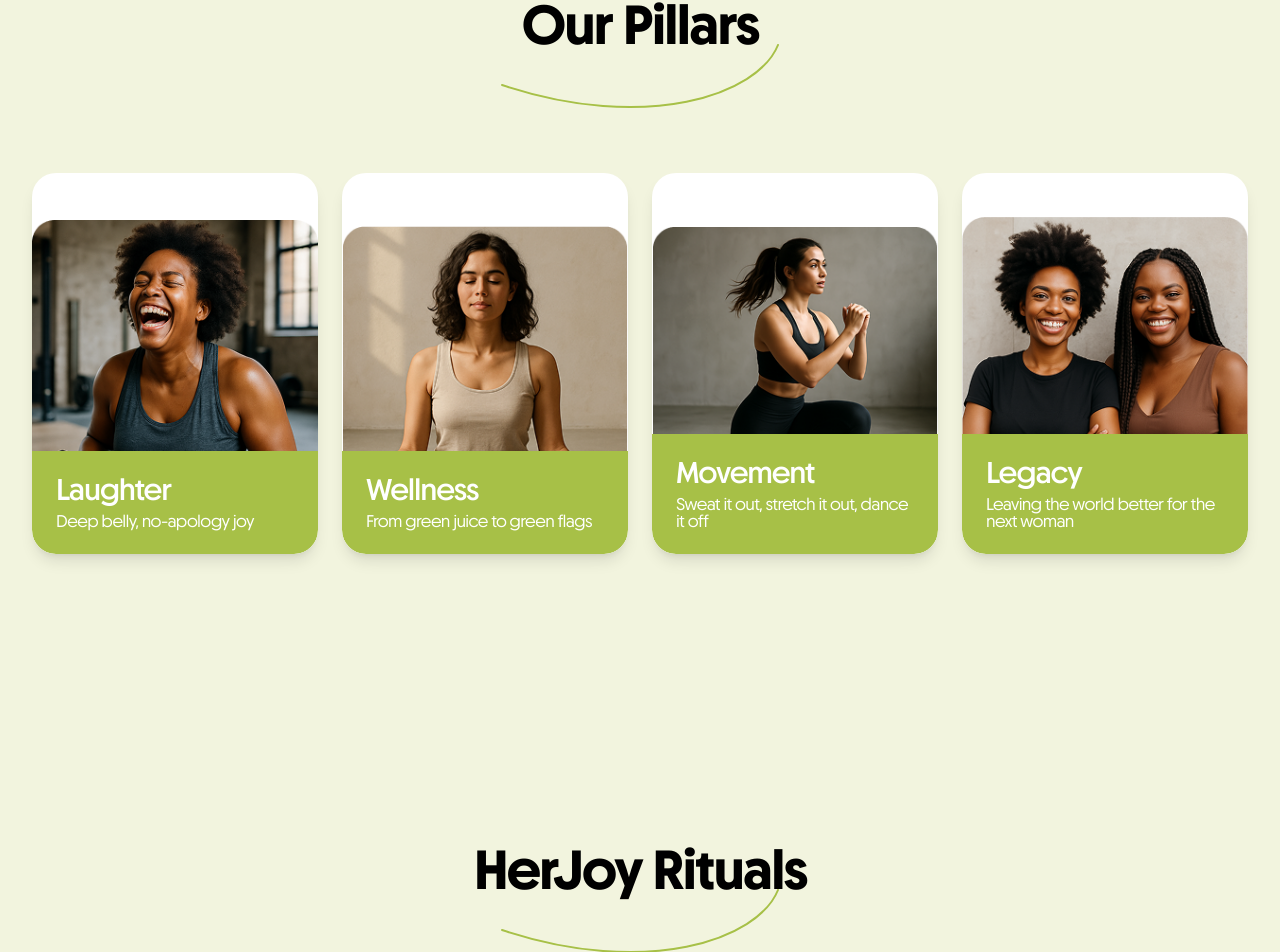
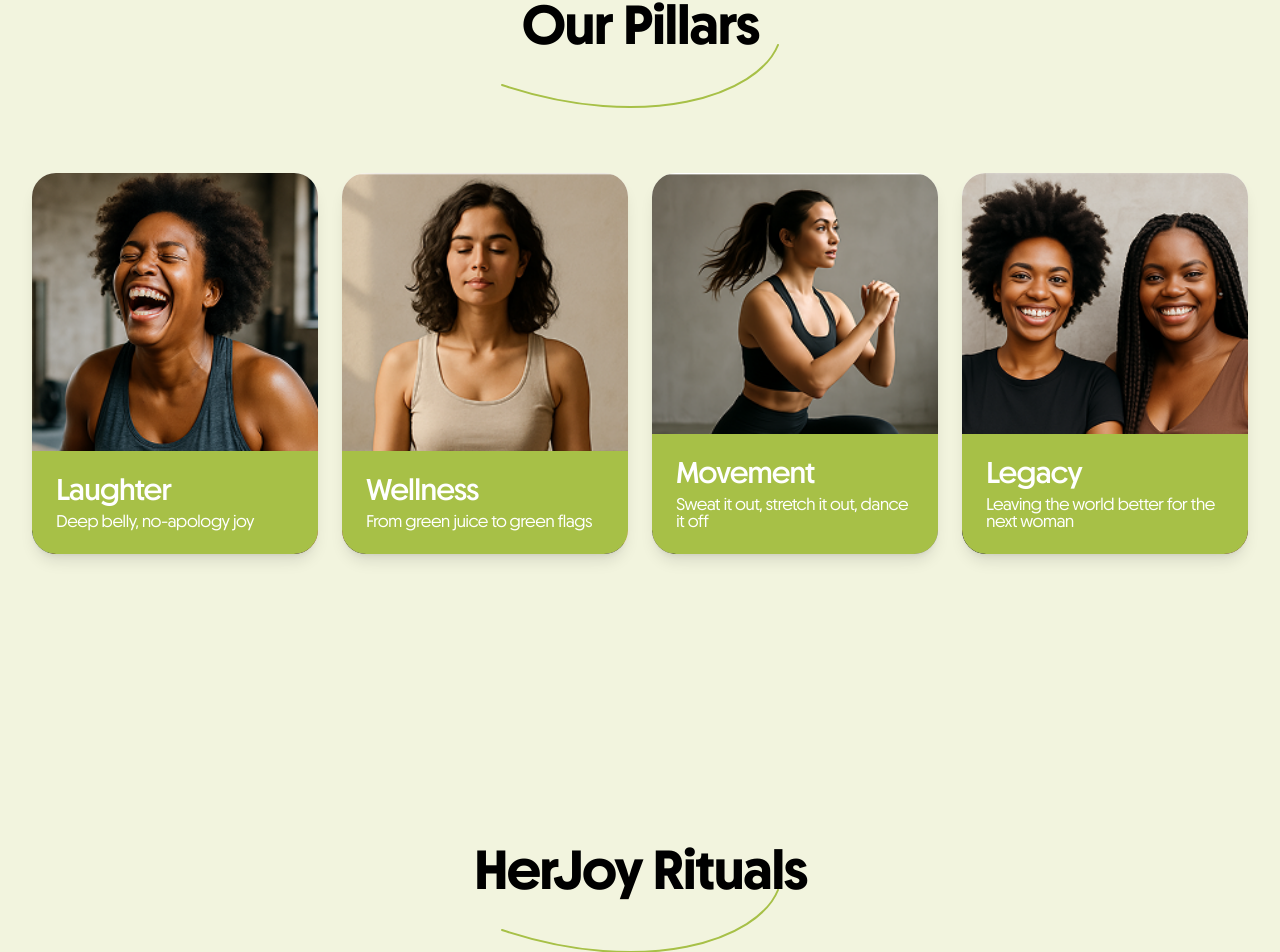
Before and after one commit to emmaagwu/herjoy, a Next.js app: page / in a window 1280 px wide. Shown: the part 2326-3278 px from the top of the page. Built offline with nearby package versions, Linux system fonts and the light colour scheme; a web font is replaced by a local one.

Commit message:
Change image class from 'object-contain' to 'object-cover' in Pillar component

```diff
--- a/src/components/pillar.tsx
+++ b/src/components/pillar.tsx
@@ -130,7 +130,7 @@
                 <img
                   src={pillar.image || "/placeholder.svg"}
                   alt={pillar.title}
-                  className="w-full h-full object-contain transition-transform duration-700 ease-out group-hover:scale-110"
+                  className="w-full h-full object-cover transition-transform duration-700 ease-out group-hover:scale-110"
                 />
                 <div className="absolute bottom-0 left-0 right-0 bg-[#A7C047] p-6 rounded-b-3xl transition-all duration-500 ease-out group-hover:bg-[#8FA038]">
                   <h3 className="font-[Chopin] font-semibold text-[30px] leading-[30px] tracking-[-0.04em] text-white mb-2 transition-transform duration-300 group-hover:scale-105">
```
